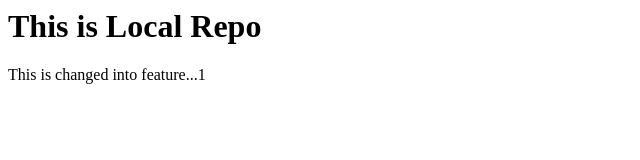
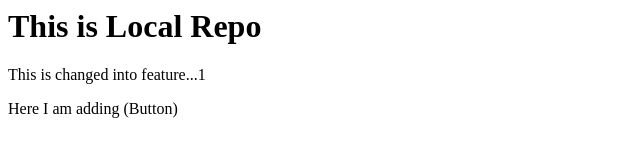
Before and after one commit to Shahzad-Akbar/Local-Repositories, a plain HTML site: page index.html in a window 1280 px wide. Shown: the whole page, without its empty margins (0-640 px from the left). Drawn offline with Linux system fonts and the light colour scheme.

Commit message:
:Addinng Button

```diff
--- a/index.html
+++ b/index.html
@@ -1,2 +1,3 @@
 <h1>This is Local Repo</h1>
 <p>This is changed into feature...1</p>
+<p>Here I am adding (Button)</p>
```
